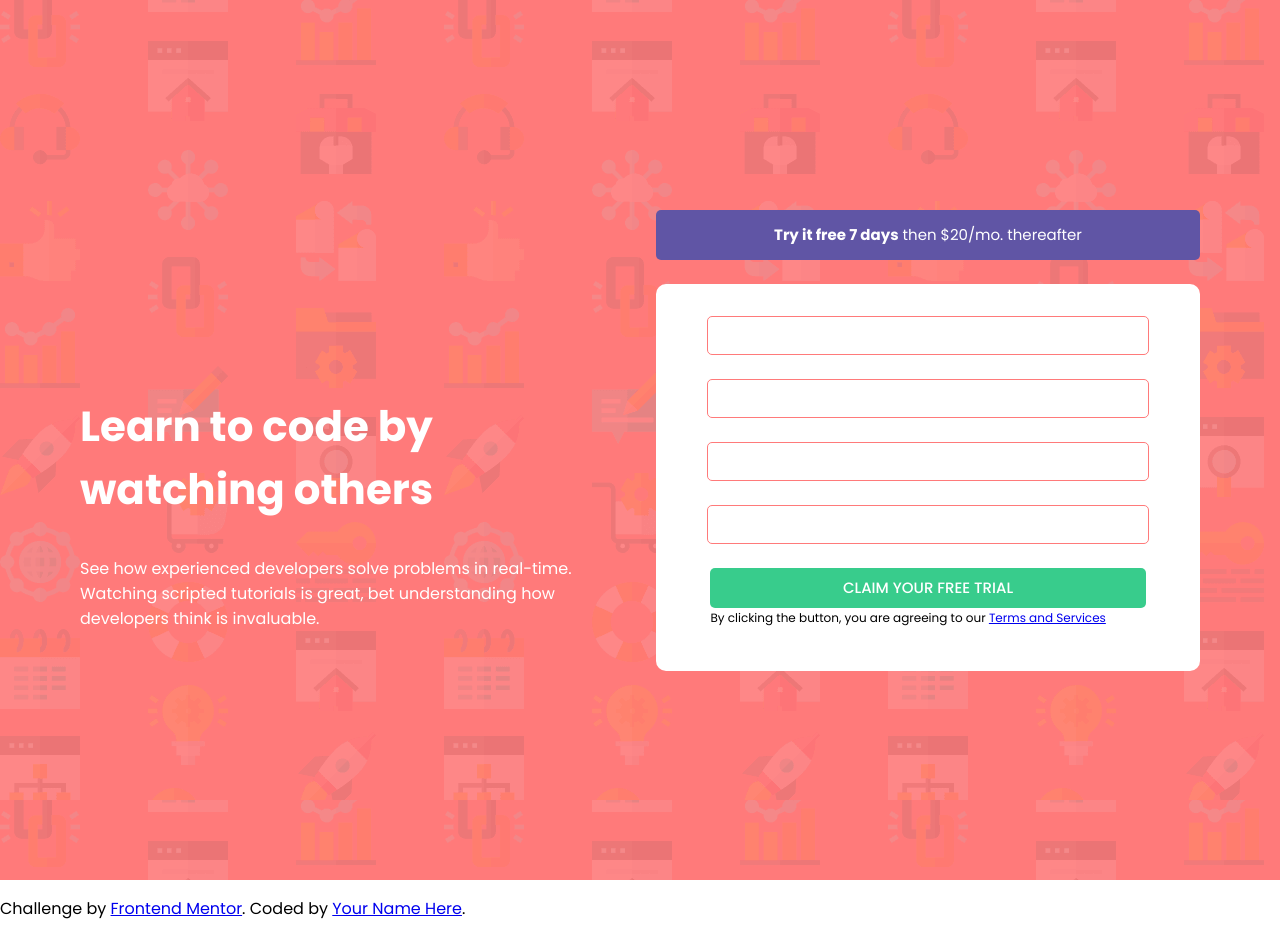
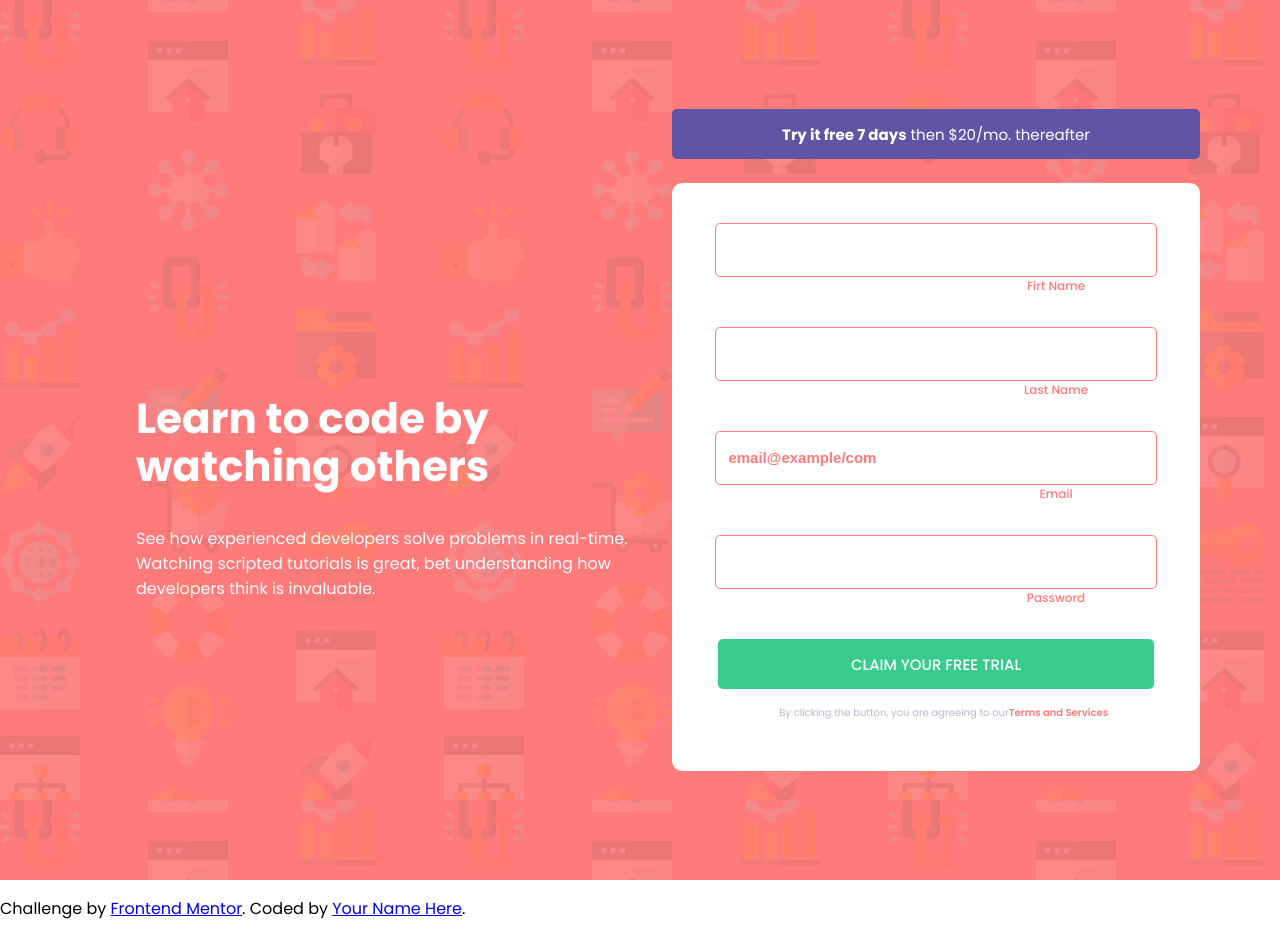
Before and after one commit to KlausMachado/formReact, a React (Create React App) app: page / in a window 1280 px wide. Built offline with nearby package versions, Linux system fonts and the light colour scheme.

Commit message:
updates style

```diff
--- a/src/component/Text.js
+++ b/src/component/Text.js
@@ -21,9 +21,11 @@ const Div = styled.div`
   justify-content: center;
   flex-direction: column;
   padding-top: 25%;
-  margin-right: 2rem;
+  padding-left: 5%;
+  margin-right: 0.8rem;
   color: #fff;
 `;
 const H1 = styled.h1`
   font-size: 42px;
+  line-height: 3rem;
 `;
--- a/src/component/form.js
+++ b/src/component/form.js
@@ -6,33 +6,29 @@ export const Form = () => {
       <Div>
         <Button>
           <span style={{ fontWeight: "bold" }}>Try it free 7 days</span> then
-          $20/mo. thereafter{" "}
+          $20/mo. thereafter
         </Button>
 
         <FormStyle action="">
-          <label htmlFor="name" hidden>
-            Firt Name
-          </label>
           <Input type="text" name="name" id="name" />
-          <label htmlFor="lastName" hidden>
-            Last Name
-          </label>
+          <Label htmlFor="name">Firt Name</Label>
+
           <Input type="text" name="lastName" id="lastName" />
-          <label htmlFor="email" hidden>
-            Email
-          </label>
-          <Input type="email" name="email" id="email" />
-          <label htmlFor="password" hidden>
-            Password
-          </label>
+          <Label htmlFor="lastName">Last Name</Label>
+
+          <Input type="email" name="email" id="email" placeholder="email@example/com"/>
+          <Label htmlFor="email">Email</Label>
+
           <Input type="password" name="password" id="password" />
-          <label htmlFor="submit" hidden>
+          <Label htmlFor="password">Password</Label>
+
+          <InputSubmit type="submit" value="CLAIM YOUR FREE TRIAL" />
+          <Label htmlFor="submit" hidden>
             Submit
-          </label>
-          <InputSubmit type="submit" value="CLAIM YOUR FREE TRIAL" />
+          </Label>
           <P>
-            By clicking the button, you are agreeing to our{" "}
-            <a href="#">Terms and Services</a>
+            By clicking the button, you are agreeing to our
+            <A href="#">Terms and Services</A>
           </P>
         </FormStyle>
       </Div>
@@ -46,10 +42,11 @@ const Div = styled.div`
   justify-content: center;
   flex-direction: column;
 `;
+
 const FormStyle = styled.form`
   background: #fff;
   margin-top: 1.5rem;
-  padding: 2rem 1rem;
+  padding: 2.5rem 0.5rem;
   display: flex;
   align-items: center;
   justify-content: center;
@@ -59,16 +56,31 @@ const FormStyle = styled.form`
 `;
 
 const Input = styled.input`
-  margin-bottom: 1.5rem;
   border-radius: 5px;
-  height: 35px;
+  height: 50px;
   width: 85%;
   border: 1.8px solid hsl(0, 100%, 74%);
+  color: hsl(0, 100%, 74%);
+  &::placeholder {
+    color: hsl(0, 100%, 74%);
+    padding-left: 10px;
+    font-weight: 600;
+    font-size: 15px;
+  }
 `;
+
+const Label = styled.label`
+  margin-bottom: 2rem;
+  margin-right: -15rem;
+  font-size: 12px;
+  font-weight: 500;
+  color: hsl(0, 100%, 74%);
+`;
+
 const InputSubmit = styled.input`
   border-radius: 5px;
   color: #fff;
-  height: 40px;
+  height: 50px;
   width: 85%;
   background-color: hsl(154, 59%, 51%);
   border: none;
@@ -78,10 +90,18 @@ const InputSubmit = styled.input`
 `;
 
 const P = styled.p`
-  font-size: 12px;
-  margin-top: 0;
+  font-size: 10px;
+  margin-top: 15px;
+  margin-left: 45px;
   padding-top: 1px;
-  width: 85%;
+  width: 70%;
+  color: hsl(246, 25%, 77%);
+`;
+
+const A = styled.a`
+  text-decoration: none;
+  color: hsl(0, 100%, 74%);
+  font-weight: 600;
 `;
 
 const Button = styled.button`
```
